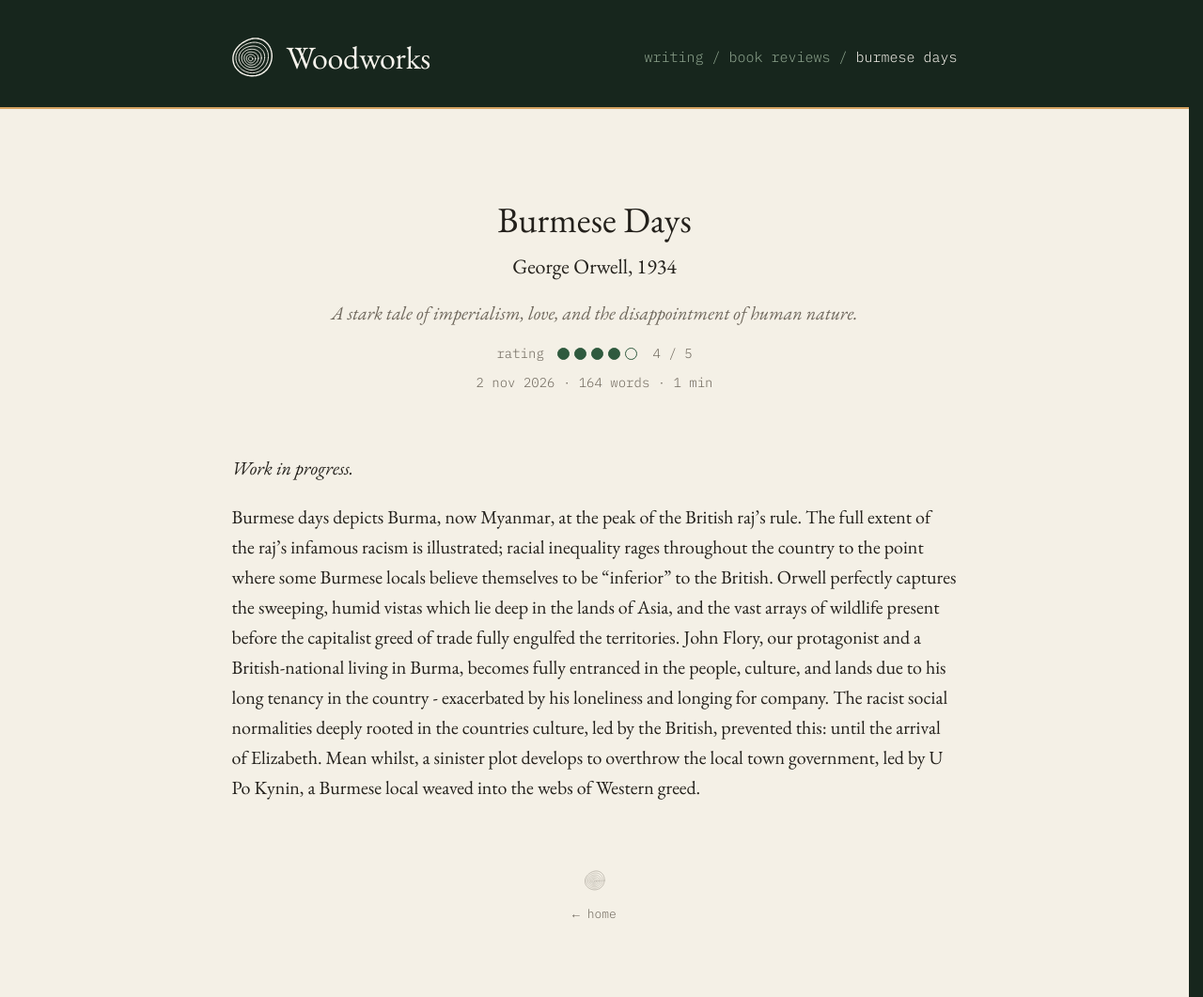
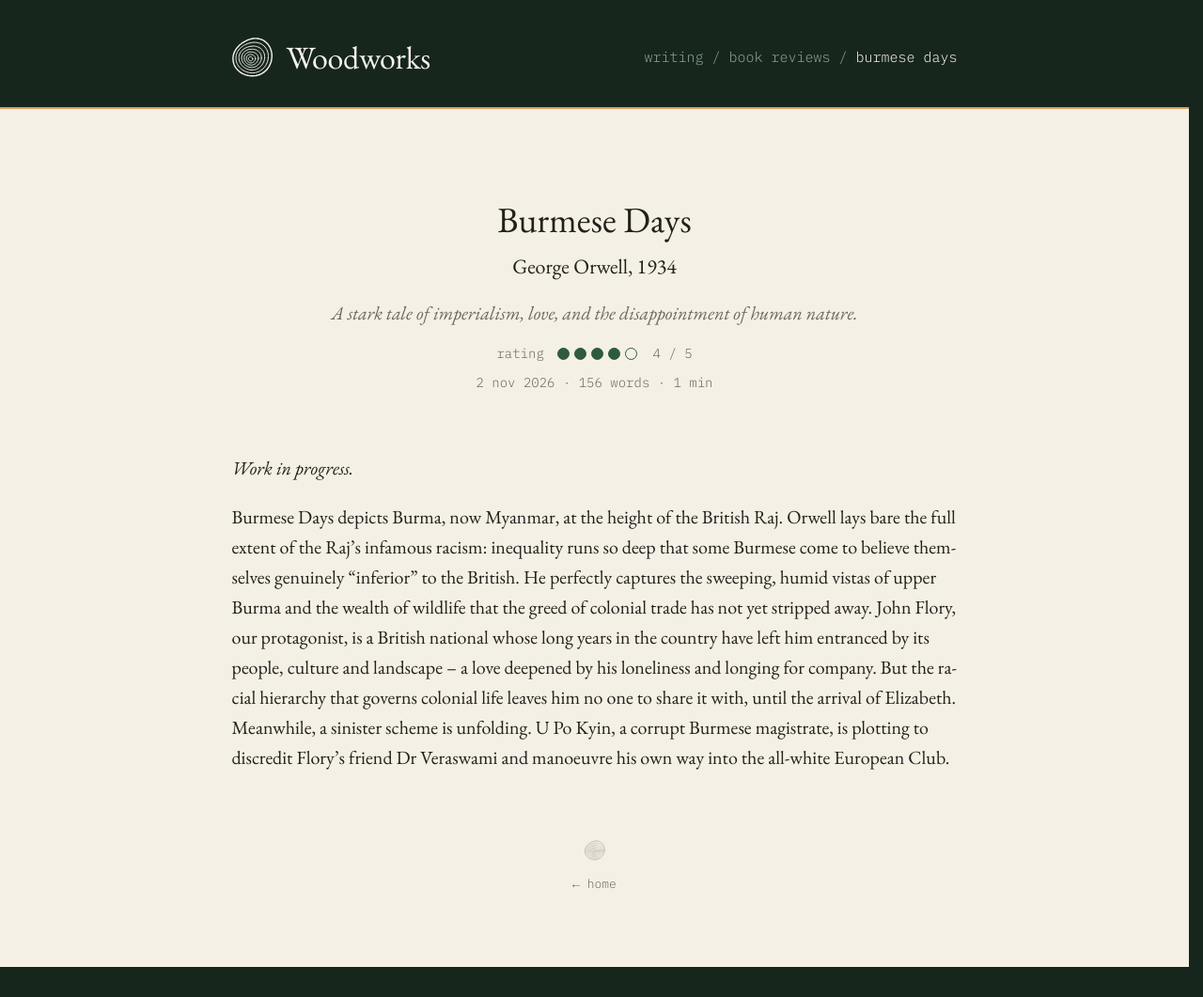
Before and after one commit to timj-wood/timj-wood.github.io, a Jekyll site: the page built from _posts/writing/book-reviews/2026-11-02-burmese-days.md, in a window 1280 px wide. Shown: the whole page at 94% size. Built offline with Jekyll 4.4.1, drawn with Linux system fonts in a browser that asks for light colours; after the commit the page ends 1029 px from its top, so only the background shows below that.

Commit message:
Burmese days

```diff
--- a/_posts/writing/book-reviews/2026-11-02-burmese-days.md
+++ b/_posts/writing/book-reviews/2026-11-02-burmese-days.md
@@ -8,4 +8,4 @@ published: 1934
 
 *Work in progress.*
 
-Burmese days depicts Burma, now Myanmar, at the peak of the British raj's rule. The full extent of the raj's infamous racism is illustrated; racial inequality rages throughout the country to the point where some Burmese locals believe themselves to be "inferior" to the British. Orwell perfectly captures the sweeping, humid vistas which lie deep in the lands of Asia, and the vast arrays of wildlife present before the capitalist greed of trade fully engulfed the territories. John Flory, our protagonist and a British-national living in Burma, becomes fully entranced in the people, culture, and lands due to his long tenancy in the country - exacerbated by his loneliness and longing for company. The racist social normalities deeply rooted in the countries culture, led by the British, prevented this: until the arrival of Elizabeth. Mean whilst, a sinister plot develops to overthrow the local town government, led by U Po Kynin, a Burmese local weaved into the webs of Western greed.
+Burmese Days depicts Burma, now Myanmar, at the height of the British Raj. Orwell lays bare the full extent of the Raj’s infamous racism: inequality runs so deep that some Burmese come to believe themselves genuinely “inferior” to the British. He perfectly captures the sweeping, humid vistas of upper Burma and the wealth of wildlife that the greed of colonial trade has not yet stripped away. John Flory, our protagonist, is a British national whose long years in the country have left him entranced by its people, culture and landscape -- a love deepened by his loneliness and longing for company. But the racial hierarchy that governs colonial life leaves him no one to share it with, until the arrival of Elizabeth. Meanwhile, a sinister scheme is unfolding. U Po Kyin, a corrupt Burmese magistrate, is plotting to discredit Flory’s friend Dr Veraswami and manoeuvre his own way into the all-white European Club.
```
Also changed, not shown: 1 other file.
